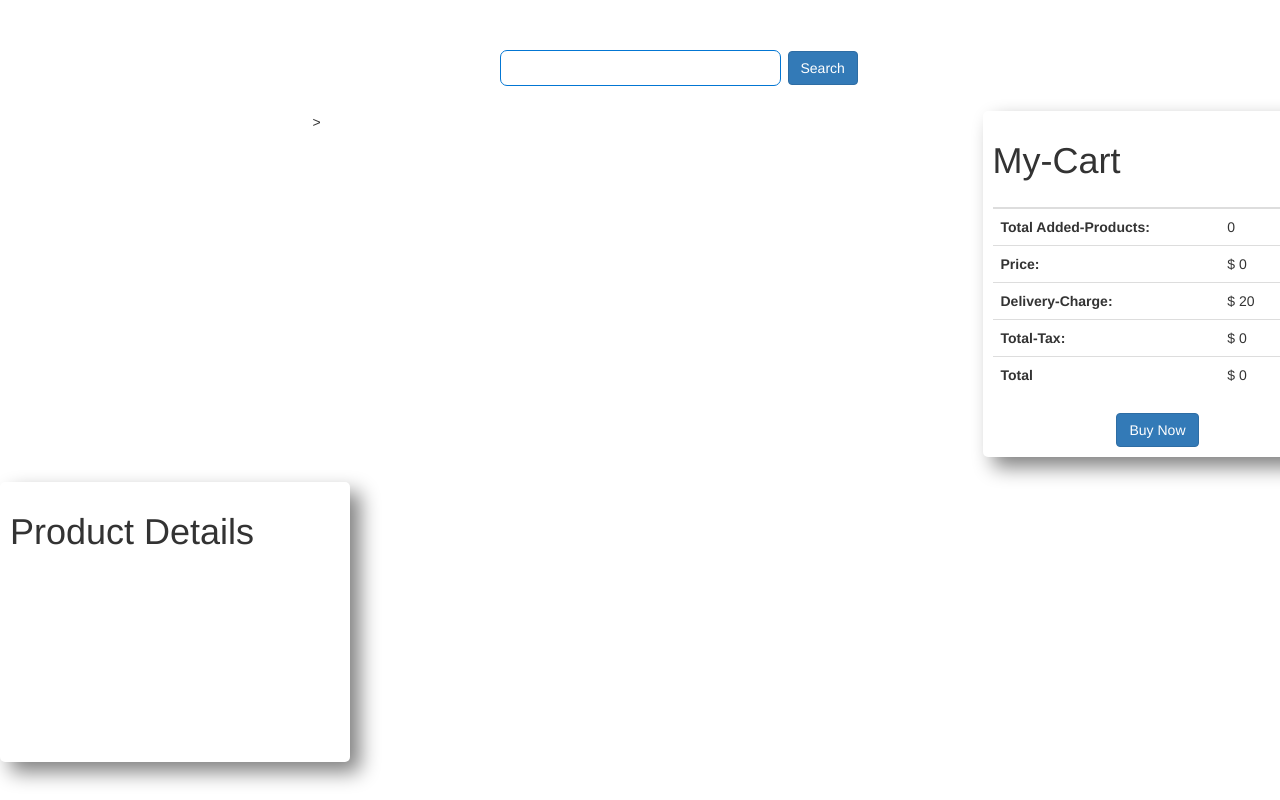
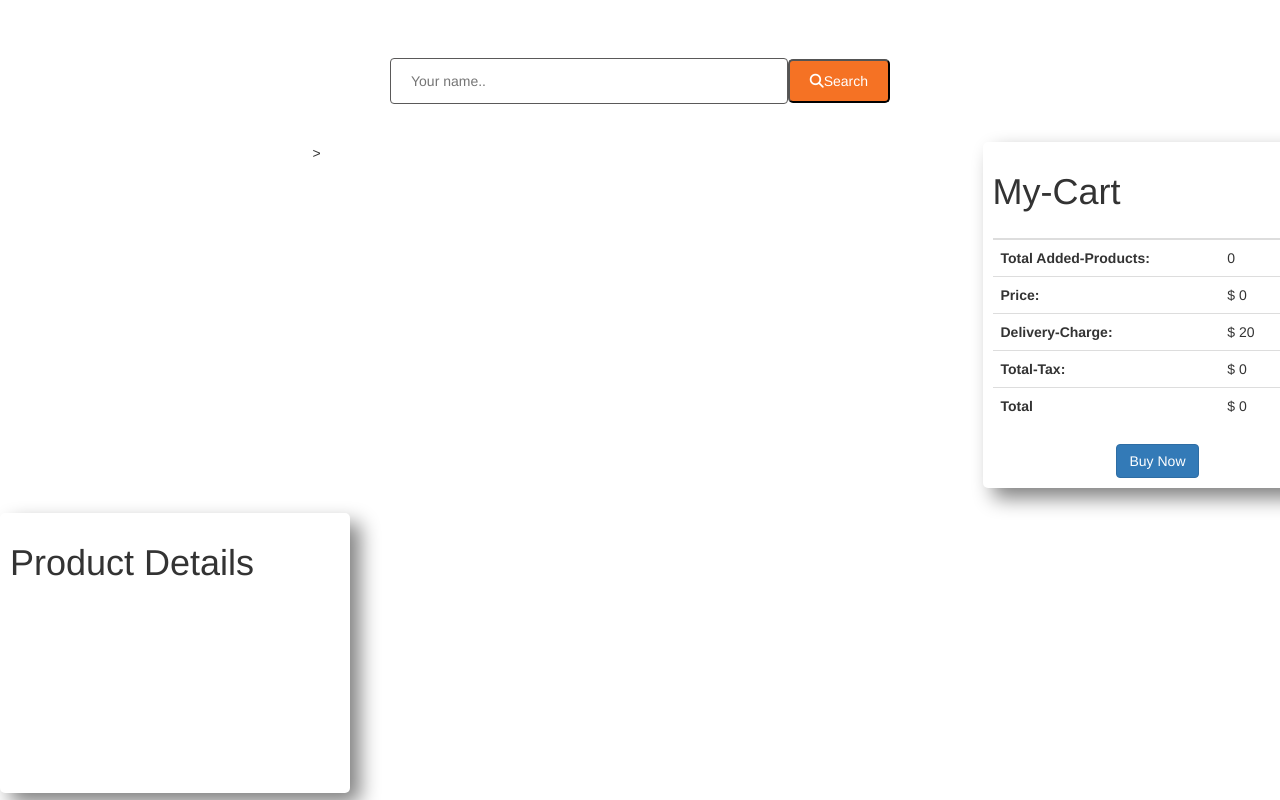
Before and after one commit to akhlakuzzalal/ranga-store, a plain HTML site: page index.html in a window 1280 px wide. Drawn offline with nearby package versions, Linux system fonts and the light colour scheme; no server answers.

Commit message:
ready-for-submit

```diff
--- a/css/style.css
+++ b/css/style.css
@@ -2,7 +2,17 @@ body {
   overflow-x: hidden;
   font-family: "Montserrat", sans-serif;
 }
+#pname{
+  width: 100%;
+  padding: 12px 20px;
+  margin: 8px 0;
+  display: inline-block;
+  border: 1px solid rgb(90, 89, 89);
+  border-radius: 4px;
+  box-sizing: border-box;
+}
 .search-field {
+  background-color: none;
   border: none;
   border-radius: 50px;
   padding: 5px;
@@ -13,18 +23,22 @@ body {
   border: none;
 }
 .search-box {
-  display: flex;
-  border: 1px solid rgb(3, 118, 211);
-  width: 281px;
-  border-radius: 7px;
-  margin: auto;
-  margin-top: 50px;
-  margin-bottom: 25px;
+ display: flex;
+ align-items: center;
+ justify-content: space-evenly;
+ width: 500px;
+ margin: auto;
+ margin-top: 50px;
+ margin-bottom: 30px;
 }
 .search-button {
-  padding: 10px 50px;
-  border-radius: 25px;
-  margin-left: 96px;
+  display: flex;
+  align-items: center;
+  justify-content: center;
+  padding: 10px 20px;
+  border-radius: 5px;
+  color: white;
+  background-color: #f57224;
 }
 #all-products {
   display: grid;
--- a/index.html
+++ b/index.html
@@ -26,9 +26,9 @@
   <main class="main">
     <!-- search box -->
     <div class="search-box">
-      <input id="input-field" class="search-field" type="text" />
-      <button type="button" class="btn btn-primary search-button" id="search-btn" onclick="loadProducts()">
-        Search
+      <input type="text" id="pname" name="firstname" placeholder="Your name..">
+      <button type="button" class="search-button" id="search-btn" onclick="loadProducts()" \>
+        <i class="fas fa-search"></i>Search
       </button>
     </div>
     <!-- cart and product container -->
--- a/js/app.js
+++ b/js/app.js
@@ -87,19 +87,19 @@ const updateTotal = () => {
 };
 // show rating funtion for each product
 const ratings = rate => {
-  if (rate <= 1) {
+  if (Math.round(rate) <= 1) {
     return `</i><i class="fas fa-star"></i><i class="far fa-star"></i><i class="far fa-star"></i><i class="far fa-star"></i><i class="far fa-star"></i>`
   }
-  if (rate <= 2) {
+  if (Math.round(rate) <= 2) {
     return `<i class="fas fa-star"></i><i class="fas fa-star"></i><i class="far fa-star"></i><i class="far fa-star"></i><i class="far fa-star"></i>`
   }
-  if (rate <= 3) {
+  if (Math.round(rate) <= 3) {
     return `<i class="fas fa-star"></i><i class="fas fa-star"></i><i class="fas fa-star"></i><i class="far fa-star"></i><i class="far fa-star"></i>`
   }
-  if (rate <= 4) {
+  if (Math.round(rate) <= 4) {
     return `<i class="fas fa-star"></i><i class="fas fa-star"></i><i class="fas fa-star"></i><i class="fas fa-star"></i><i class="far fa-star"></i>`
   }
-  if (rate <= 5) {
+  if (Math.round(rate) <= 5) {
     return `<i class="fas fa-star"></i><i class="fas fa-star"></i><i class="fas fa-star"></i><i class="fas fa-star"></i><i class="fas fa-star"></i>`
   }
 };
```
